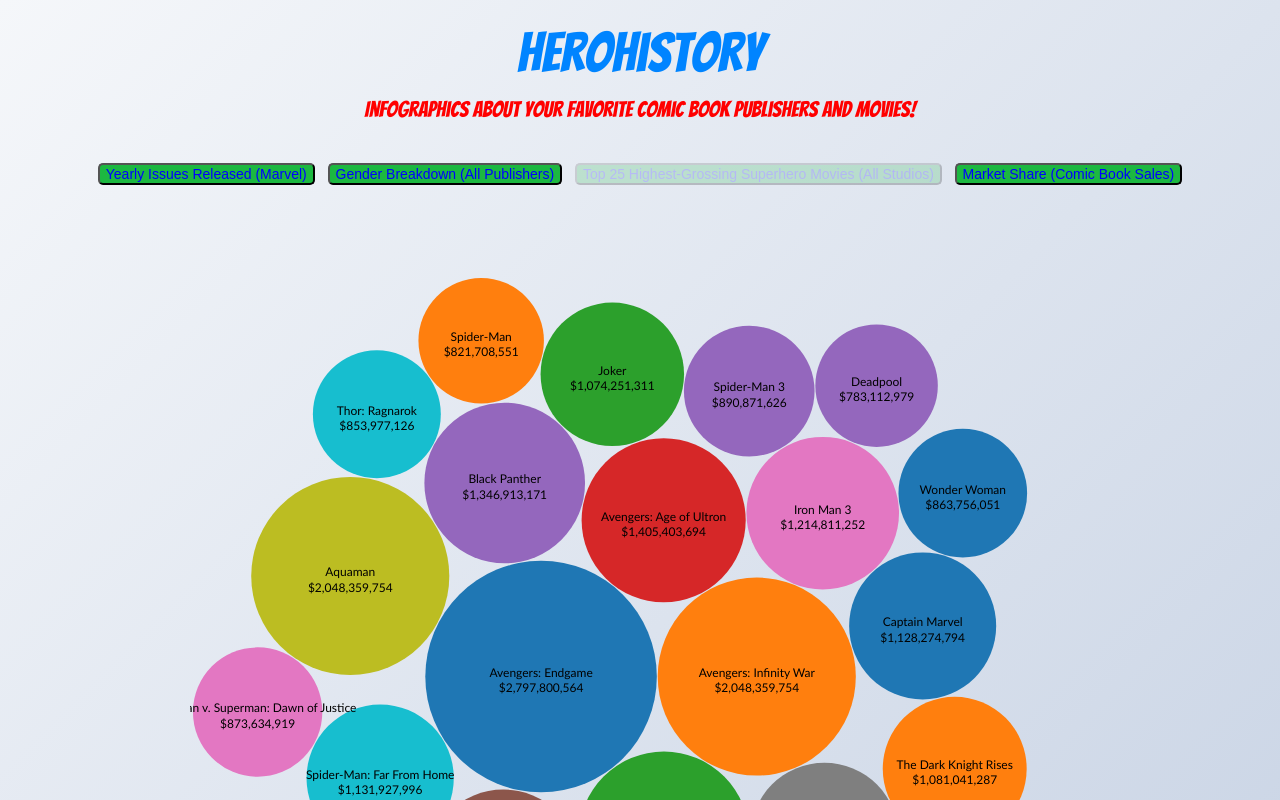
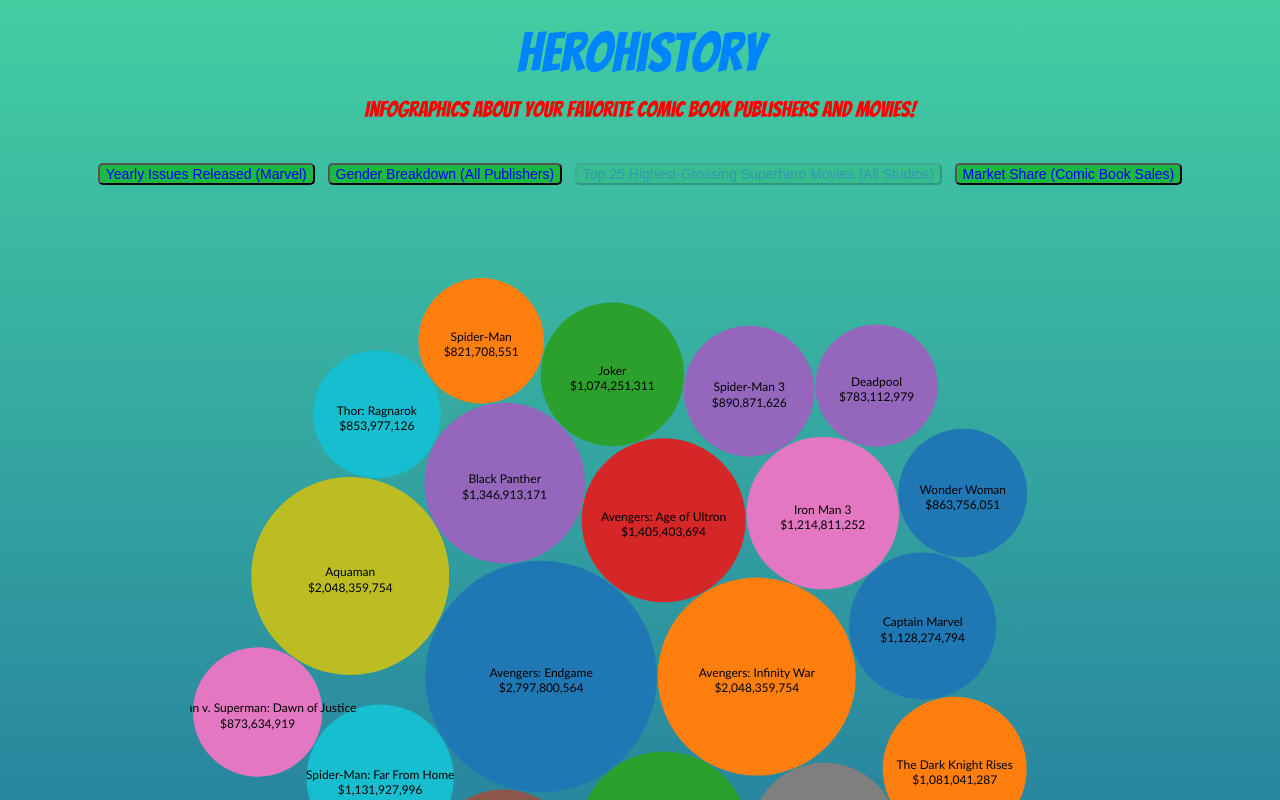
Before and after one commit to cschreger/HeroHistory, a website built with webpack: page index.html in a window 1280 px wide. Both pictures are taken after a click on the button "Top 25 Highest-Grossing Superhero Movies (All Studios)". Shown: the top 800 px of the page. Built offline with nearby package versions, Linux system fonts and the light colour scheme.

Commit message:
Background change start (no transitions)

```diff
--- a/src/index.js
+++ b/src/index.js
@@ -75,7 +75,7 @@
     button.classList.add("clicked")
     let body = document.getElementById("body")
     debugger
-    d3.select(body).transition("500").attr("background-image", "background-image: radial-gradient(circle 248px at center, #16d9e3 0%, #30c7ec 47%, #46aef7 100%");
+    body.setAttribute("style", "background: linear-gradient(to bottom, #43cea2, #185a9d);");
     boxOfficeBubble();
 }
 
--- a/src/styles/main.css
+++ b/src/styles/main.css
@@ -2,8 +2,9 @@
   color: #cfcfcf;
   margin: 70px;
   margin-top: 20px;
-  background-image: linear-gradient(135deg, #f5f7fa 0%, #c3cfe2 100%);
+  background: linear-gradient(135deg, #f5f7fa 0%, #c3cfe2 100%);
   height: 1200px;
+  transition-duration: 0.5s;
 }
 
 div {
```
Also changed, not shown: dist/main.css, dist/main.js.
